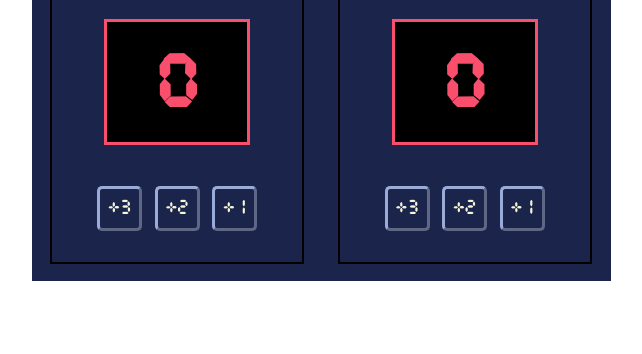
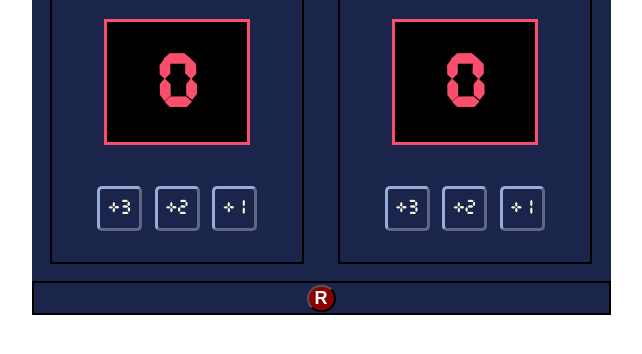
Before and after one commit to damonpenaesouza/matchscore, a plain HTML site: page index.html in a window 1280 px wide. Shown: the part 108-462 px from the top of the page, without its empty margins (319-961 px from the left). Drawn offline with Linux system fonts and the light colour scheme.

Commit message:
Adding Reset Button

```diff
--- a/index.html
+++ b/index.html
@@ -4,7 +4,8 @@
         <link rel="stylesheet" href="style.css">
         <title>"Match Score"</title>
         <meta charset="utf-8">
-		<meta name="viewport" content="width=device-width, initial-scale=1.0">
+        <meta name="viewport" content="width=device-width, initial-scale=1.0">
+
     </head>
     <body>
         <div class="tablado">
@@ -31,6 +32,9 @@
                 </div>
             </div>
         </div>
+        <div class="foot">
+            <button id="reset" onclick="reset()">R</button>
+        </div>
         <script src="index.js"></script>
     </body>
 </html>
--- a/index.js
+++ b/index.js
@@ -27,3 +27,7 @@ function doispv() {
 function umpv() {
     placarv.textContent = parseInt(placarv.textContent) + 1;
 }
+function reset() {
+    document.getElementById("casa").textContent = "0";
+    document.getElementById("visita").textContent = "0";
+}
--- a/style.css
+++ b/style.css
@@ -99,3 +99,23 @@ body, html {
     width: 100%;
     height: 100%;
 }
+
+.foot{
+    border: 2px solid black;
+    background-color: #1B244A;
+    width: 575px;
+    height:30px;
+    display: flex;
+    justify-content: center;
+    align-items: center;
+    margin: 0px auto;
+}
+
+#reset{
+    border-radius: 50px;
+    color:white;
+    font-weight: bold;
+    font-size: 18px;
+    background-color: darkred;
+    box-shadow: none;
+}
```
